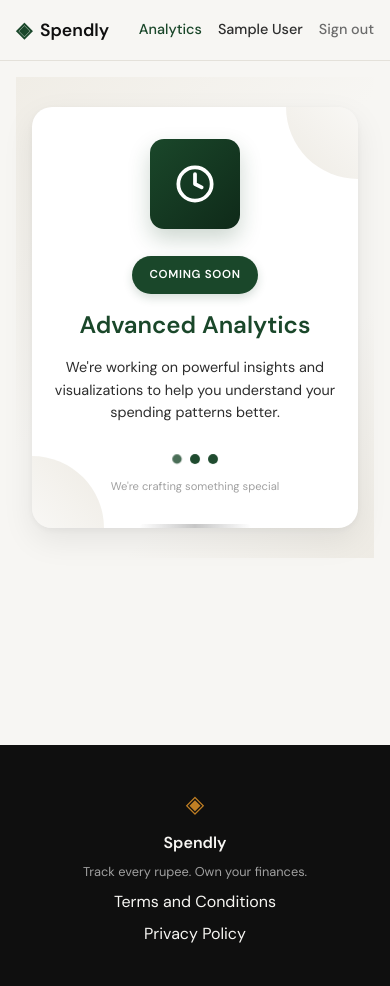
After one commit to Anshuman-Alok-Gupta/spendly, a Flask app: page /analytics in a window 390 px wide. The commit adds this page. Run offline with Flask 3, Linux system fonts and the light colour scheme; the visitor is signed in with stand-in values (Sample User, id 1); data comes from the database, SQL or seed files in the repository; some libraries are stand-ins or nearby versions.

Commit message:
Add Analytics coming soon page
- GET /analytics renders analytics.html; redirects to /login when signed
  out or when the session user no longer exists (clears session)
- Navbar "Analytics" link for signed-in users, with aria-current active state
- Page styles in analytics.css, built from the Coming Soon design
- Keep the Analytics link visible on mobile and stop the navbar overflowing
  at narrow widths
- Tests in tests/test_analytics-coming-soon.py; CLAUDE.md route table updated

Co-Authored-By: Claude Opus 5.5 <noreply@anthropic.com>

```diff
--- a/app.py
+++ b/app.py
@@ -232,6 +232,19 @@ def profile():
     )
 
 
+@app.route("/analytics")
+def analytics():
+    user_id = session.get("user_id")
+    if not user_id:
+        return redirect(url_for("login"))
+
+    if get_user_by_id(user_id) is None:
+        session.clear()
+        return redirect(url_for("login"))
+
+    return render_template("analytics.html")
+
+
 @app.route("/terms")
 def terms():
     return render_template("terms.html")
--- /dev/null
+++ b/static/css/analytics.css
@@ -0,0 +1,161 @@
+/* ------------------------------------------------------------------ */
+/* Analytics — coming soon                                             */
+/* ------------------------------------------------------------------ */
+
+.analytics { padding: 2rem; }
+
+.analytics-stage {
+    max-width: var(--max-width);
+    margin: 0 auto;
+    padding: 1.875rem 1rem;
+    display: flex;
+    justify-content: center;
+    background: linear-gradient(
+        135deg,
+        var(--paper-warm) 0%,
+        var(--paper) 45%,
+        var(--paper) 70%,
+        var(--border-soft) 100%
+    );
+}
+
+.analytics-card {
+    position: relative;
+    overflow: hidden;
+    width: 100%;
+    max-width: 458px;
+    padding: 2.125rem 2.5rem 2.25rem;
+    display: flex;
+    flex-direction: column;
+    align-items: center;
+    text-align: center;
+    background: var(--paper-card);
+    border-radius: var(--radius-lg);
+    box-shadow: 0 12px 32px rgba(15, 15, 15, 0.08), 0 2px 6px rgba(15, 15, 15, 0.04);
+}
+
+/* Soft corner circles */
+.analytics-orb {
+    position: absolute;
+    width: 144px;
+    height: 144px;
+    border-radius: 50%;
+    pointer-events: none;
+}
+
+.analytics-orb-top {
+    top: -72px;
+    right: -72px;
+    background: linear-gradient(225deg, transparent 20%, var(--border-soft) 100%);
+}
+
+.analytics-orb-bottom {
+    bottom: -72px;
+    left: -72px;
+    background: linear-gradient(45deg, transparent 20%, var(--border-soft) 100%);
+}
+
+.analytics-icon {
+    position: relative;
+    width: 90px;
+    height: 90px;
+    display: flex;
+    align-items: center;
+    justify-content: center;
+    color: var(--paper-card);
+    background: linear-gradient(135deg, var(--accent) 0%, #0f2a19 100%);
+    border-radius: 14px;
+    box-shadow: 0 10px 22px rgba(26, 71, 42, 0.22);
+}
+
+.analytics-icon .lucide {
+    width: 2.5rem;
+    height: 2.5rem;
+    stroke-width: 2.25;
+}
+
+.analytics-badge {
+    position: relative;
+    margin-top: 1.7rem;
+    padding: 0.6rem 1.1rem;
+    font-size: 0.72rem;
+    font-weight: 600;
+    letter-spacing: 0.06em;
+    text-transform: uppercase;
+    color: var(--paper-card);
+    background: var(--accent);
+    border-radius: 999px;
+    box-shadow: 0 4px 10px rgba(26, 71, 42, 0.18);
+}
+
+.analytics-title {
+    position: relative;
+    margin-top: 1.1rem;
+    font-family: var(--font-body);
+    font-size: 1.75rem;
+    font-weight: 600;
+    line-height: 1.2;
+    color: var(--accent);
+}
+
+.analytics-body {
+    position: relative;
+    margin-top: 1rem;
+    max-width: 24rem;
+    font-size: 0.9rem;
+    line-height: 1.55;
+    color: var(--ink-soft);
+}
+
+.analytics-dots {
+    position: relative;
+    margin-top: 1.9rem;
+    display: flex;
+    gap: 0.5rem;
+}
+
+.analytics-dots span {
+    width: 10px;
+    height: 10px;
+    border-radius: 50%;
+    background: var(--accent);
+    animation: analytics-pulse 1.4s ease-in-out infinite;
+}
+
+.analytics-dots span:nth-child(2) { animation-delay: 0.2s; }
+.analytics-dots span:nth-child(3) { animation-delay: 0.4s; }
+
+.analytics-caption {
+    position: relative;
+    margin-top: 0.9rem;
+    font-size: 0.7rem;
+    color: var(--ink-faint);
+}
+
+/* Thin highlight along the bottom edge */
+.analytics-glow {
+    position: absolute;
+    bottom: 0;
+    left: 50%;
+    width: 112px;
+    height: 4px;
+    transform: translateX(-50%);
+    border-radius: 999px 999px 0 0;
+    background: linear-gradient(90deg, transparent, var(--ink-faint), transparent);
+    opacity: 0.6;
+}
+
+@keyframes analytics-pulse {
+    0%, 100% { opacity: 0.45; transform: scale(0.85); }
+    50%      { opacity: 1;    transform: scale(1); }
+}
+
+@media (prefers-reduced-motion: reduce) {
+    .analytics-dots span { animation: none; }
+}
+
+@media (max-width: 600px) {
+    .analytics { padding: 1rem; }
+    .analytics-card { padding: 2rem 1.25rem; }
+    .analytics-title { font-size: 1.5rem; }
+}
--- a/static/css/style.css
+++ b/static/css/style.css
@@ -120,7 +120,8 @@ a { color: inherit; text-decoration: none; }
 }
 
 .nav-links .nav-user:hover,
-.nav-links .nav-user[aria-current="page"] { color: var(--accent); }
+.nav-links .nav-user[aria-current="page"],
+.nav-links .nav-analytics[aria-current="page"] { color: var(--accent); }
 
 /* ------------------------------------------------------------------ */
 /* Main                                                                */
@@ -718,7 +719,13 @@ body.modal-open {
 }
 
 @media (max-width: 600px) {
-    .nav-links a:not(.nav-cta):not(.nav-signout):not(.nav-user) { display: none; }
+    .navbar { padding: 0 1rem; }
+    .nav-inner { gap: 1rem; }
+    .nav-brand { flex-shrink: 0; }
+    .nav-links { gap: 1rem; min-width: 0; }
+    .nav-links a { white-space: nowrap; }
+    .nav-links .nav-user { min-width: 0; }
+    .nav-links a:not(.nav-cta):not(.nav-signout):not(.nav-user):not(.nav-analytics) { display: none; }
     .nav-links .nav-user {
         display: inline-block;
         max-width: 9rem;
--- /dev/null
+++ b/templates/analytics.html
@@ -0,0 +1,41 @@
+{% extends "base.html" %}
+
+{% block title %}Analytics — Spendly{% endblock %}
+
+{% block head %}
+<link rel="stylesheet" href="{{ url_for('static', filename='css/analytics.css') }}">
+{% endblock %}
+
+{% block content %}
+<section class="analytics">
+    <div class="analytics-stage">
+        <div class="analytics-card">
+            <span class="analytics-orb analytics-orb-top" aria-hidden="true"></span>
+            <span class="analytics-orb analytics-orb-bottom" aria-hidden="true"></span>
+
+            <div class="analytics-icon" aria-hidden="true">
+                <i data-lucide="clock"></i>
+            </div>
+
+            <span class="analytics-badge">Coming soon</span>
+
+            <h1 class="analytics-title">Advanced Analytics</h1>
+
+            <p class="analytics-body">
+                We're working on powerful insights and visualizations
+                to help you understand your spending patterns better.
+            </p>
+
+            <div class="analytics-dots" aria-hidden="true">
+                <span></span>
+                <span></span>
+                <span></span>
+            </div>
+
+            <p class="analytics-caption">We're crafting something special</p>
+
+            <span class="analytics-glow" aria-hidden="true"></span>
+        </div>
+    </div>
+</section>
+{% endblock %}
--- a/templates/base.html
+++ b/templates/base.html
@@ -20,6 +20,7 @@
             </a>
             <div class="nav-links">
                 {% if session.get('user_id') %}
+                <a href="{{ url_for('analytics') }}" class="nav-analytics"{% if request.endpoint == 'analytics' %} aria-current="page"{% endif %}>Analytics</a>
                 <a href="{{ url_for('profile') }}" class="nav-user"{% if request.endpoint == 'profile' %} aria-current="page"{% endif %}>{{ session.get('user_name') }}</a>
                 <a href="{{ url_for('logout') }}" class="nav-signout">Sign out</a>
                 {% else %}
```
Also changed, not shown: CLAUDE.md (+3 -1 lines), tests/test_analytics-coming-soon.py (added, +150 -0 lines).
